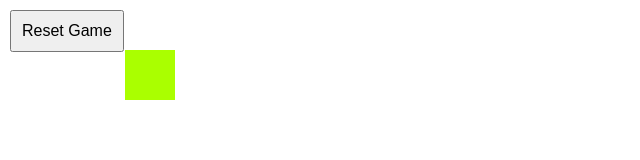
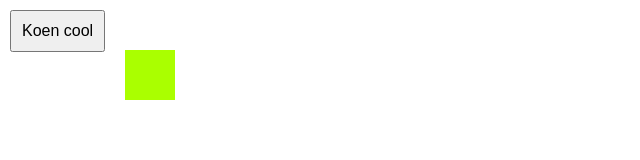
Before and after one commit to Kokoloco13/notMadeByChatGpt3.5, a plain HTML site: page index.html in a window 1280 px wide. Shown: the full height of the page, 0-640 px from the left. Drawn offline with Linux system fonts and the light colour scheme.

Commit message:
Update index.html

```diff
--- a/index.html
+++ b/index.html
@@ -25,7 +25,7 @@
 <body>
 
 <canvas id="gameCanvas"></canvas>
-<button onclick="resetGame()">Reset Game</button>
+<button onclick="resetGame()">Koen cool</button>
 
 <script>
   const canvas = document.getElementById("gameCanvas");
```
